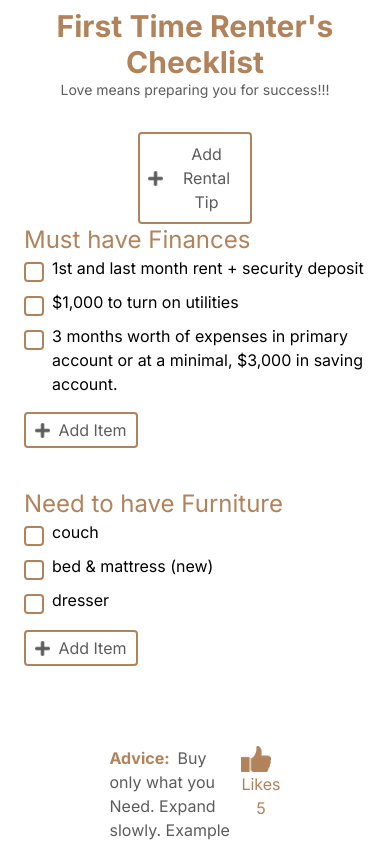
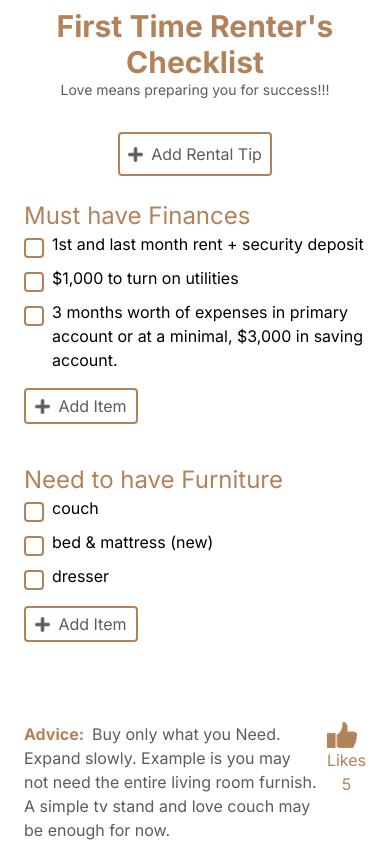
Before and after one commit to jcsmileyjr/renters-ui, a Next.js app: page / in a window 390 px wide. Shown: the top 844 px of the page. Built offline with nearby package versions, Linux system fonts and the light colour scheme.

Commit message:
Style - Update Advice and Add Advice components mobile responsiveness

```diff
--- a/src/components/AddAdvice/addAdvice.js
+++ b/src/components/AddAdvice/addAdvice.js
@@ -5,7 +5,7 @@ import grayPlusIcon from '../../images/plus-icon-gray.png';
 export default function AddAdvice() {
     return (
         <div className='flex justify-center items-center mt-8'>
-            <button className='text-mediumGray border-2 border-brown border-solid rounded w-1/3 p-2 flex justify-center items-center gap-2'>
+            <button className='text-mediumGray border-2 border-brown border-solid rounded mb-6 sm:mb-0 sm:w-1/3 p-2 flex justify-center items-center gap-2'>
                 <Image priority={false} src={grayPlusIcon} width={15} height={10} alt="Plus icon, when click, opens add rental tip page." />
                 <p>Add Rental Tip</p>
             </button>
--- a/src/components/Advice/advice.js
+++ b/src/components/Advice/advice.js
@@ -5,7 +5,7 @@ import SunIcon from '../../images/sun-icon-yellow-1.png';
 const AdviceContainer = ({content}) => {
     return (
         <div className="flex justify-center items-center mt-10">
-            <div className='w-1/2'>
+            <div className='sm:w-1/2'>
                 <div className='flex'>
                     <p className='text-mediumGray pr-2'><span className='text-brown font-bold mr-2'>Advice:</span>{content.advice}</p>
                     <div className=''>
```
